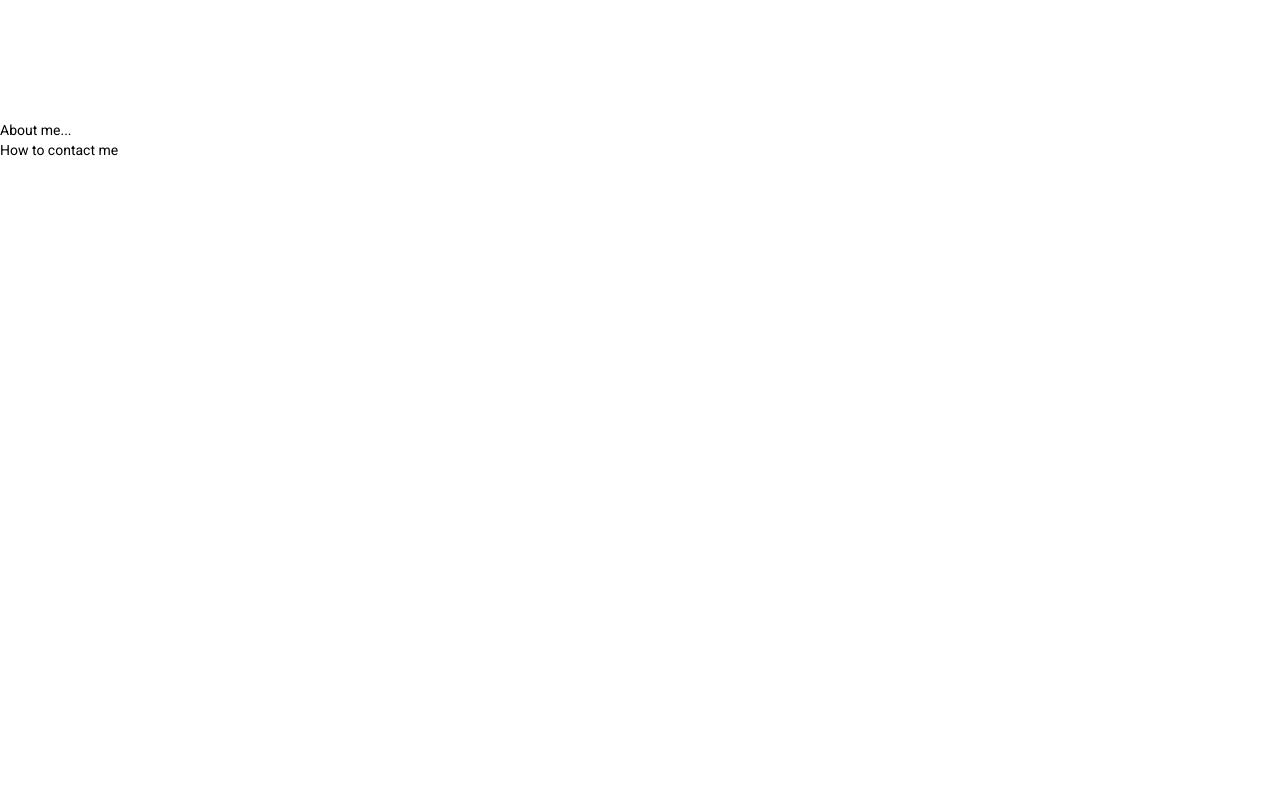
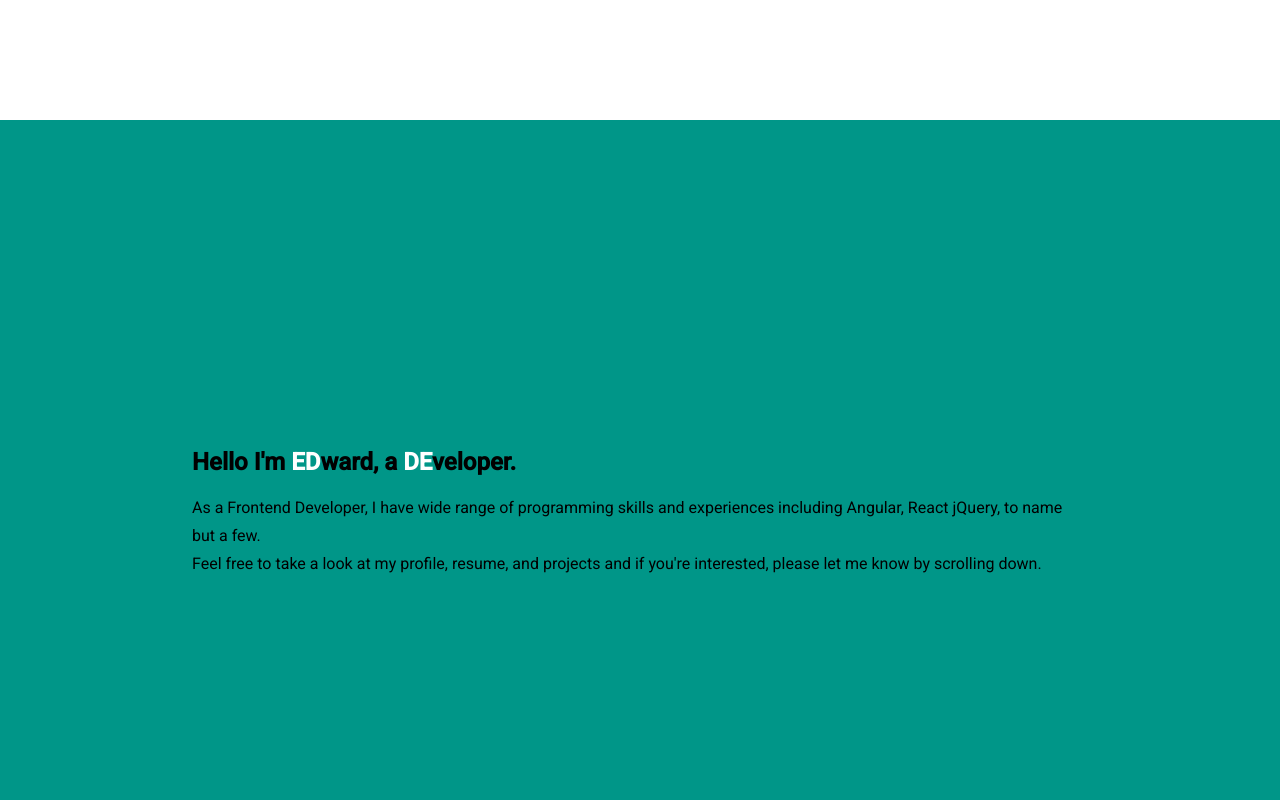
Before and after one commit to neo913/EDDE, an Angular app: page /Home in a window 1280 px wide. Shown: the part 680-1480 px from the top of the page. Before the commit the page ends 840 px from the top, so only its background shows below. Built offline with nearby package versions, Linux system fonts and the light colour scheme.

Commit message:
temp saving

```diff
--- a/src/app/home/home.component.html
+++ b/src/app/home/home.component.html
@@ -1,9 +1,8 @@
 <nav id="homeNav">
 	<a [hidden]="getTag() == '' || getTag() == 'edde'" href="#edde" id="logo">EDDE</a>
-    <div [hidden]="true" id="navbar-center"><!--[hidden]="when scroll is top"-->
+	<div [hidden]="false" id="navbar-center"><!--[hidden]="when scroll is top"-->
 		<a [ngClass]="{'active': getTag()=='about'}" href="#about">About</a>
 		<a [ngClass]="{'active': getTag()=='contact'}" href="#contact">Contact</a>
-
 	</div>
 </nav>
 <div class="homeContainer">
@@ -11,9 +10,11 @@
 		<img src="../../assets/EDDE.jpg">
 	</div>
 	<div id="about">
-        About me...
+		<div class="aboutMe" [innerHTML]="aboutText"></div>
 	</div>
 	<div id="contact">
-        How to contact me
+		<div class="contactBox">
+
 		</div>
 	</div>
+</div>
--- a/src/app/home/home.component.scss
+++ b/src/app/home/home.component.scss
@@ -9,7 +9,6 @@
 	top: 0;
 	z-index: 99;
 	a {
-        font-family: 'Franklin Gothic Medium', 'Arial Narrow', Arial, sans-serif;
 		font-size: 3rem;
 		color: white;
 		font-weight: 900;
@@ -24,13 +23,30 @@
 		color: black;
 	}
 }
-.homeContainer #edde{
+
+.homeContainer {
+	> div {
 		display: flex;
 		height: 100vh;
 		justify-content: center;
 		align-items: center;
+	}
+	& #edde {
 		img {
 			width: 50%;
 			border: 1px solid black;
 		}
 	}
+	& #about {
+		background-color: #009688;
+		.aboutMe {
+			width: 70%;
+		}
+	}
+	& #contact {
+		background-color: #FFA000;
+		.contactBox {
+			width: 50%;
+		}
+	}
+}
--- a/src/app/home/home.component.ts
+++ b/src/app/home/home.component.ts
@@ -1,5 +1,6 @@
 import { Component, OnInit } from '@angular/core';
 import { Router } from '@angular/router';
+import { aboutText } from '../../assets/library';
 
 @Component({
   selector: 'app-home',
@@ -8,6 +9,7 @@ import { Router } from '@angular/router';
 })
 export class HomeComponent implements OnInit {
 
+  aboutText = aboutText;
   constructor(private router: Router) { }
 
   ngOnInit(): void {
@@ -17,6 +19,5 @@ export class HomeComponent implements OnInit {
     let url = this.router.url;
     let urlArr = url.split('#');
     return urlArr[1]? urlArr[1]: '';
-
   }
 }
--- /dev/null
+++ b/src/assets/library.ts
@@ -0,0 +1,7 @@
+
+export const aboutText =
+`<h1 class="h1-900">Hello I'm <span class="whitening">ED</span>ward, a <span class="whitening">DE</span>veloper.</h1>
+<h3>As a Frontend Developer, I have wide range of programming skills and experiences including Angular, React jQuery, to name but a few.<br />
+Feel free to take a look at my profile, resume, and projects and
+if you're interested, please let me know by scrolling down.<h3>
+`;
--- a/src/styles.scss
+++ b/src/styles.scss
@@ -3,3 +3,9 @@
 
 html, body { height: 100%; }
 body { margin: 0; font-family: Roboto, "Helvetica Neue", sans-serif; }
+span.whitening {
+  color: white;
+}
+h1.h1-900 {
+  font-weight: 900;
+}
```
Lines whose indentation alone changed are shown as unchanged.
